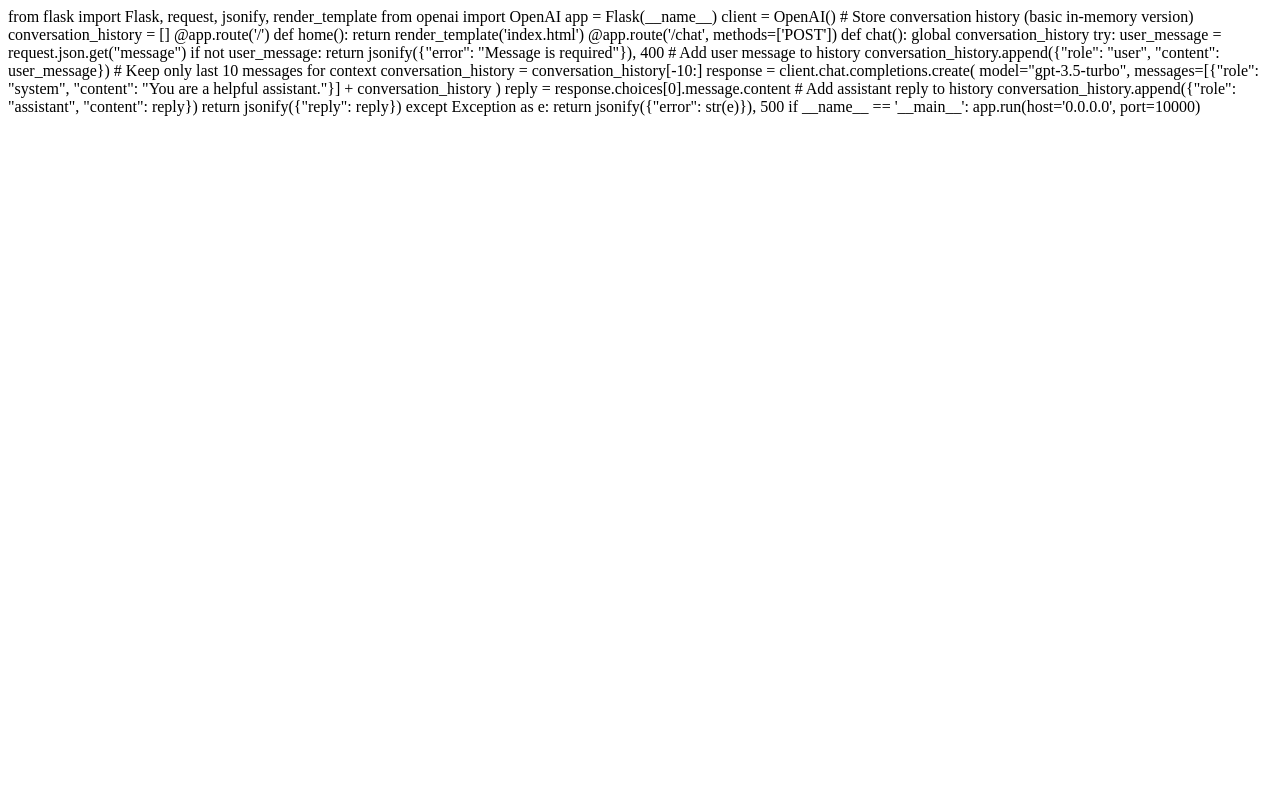
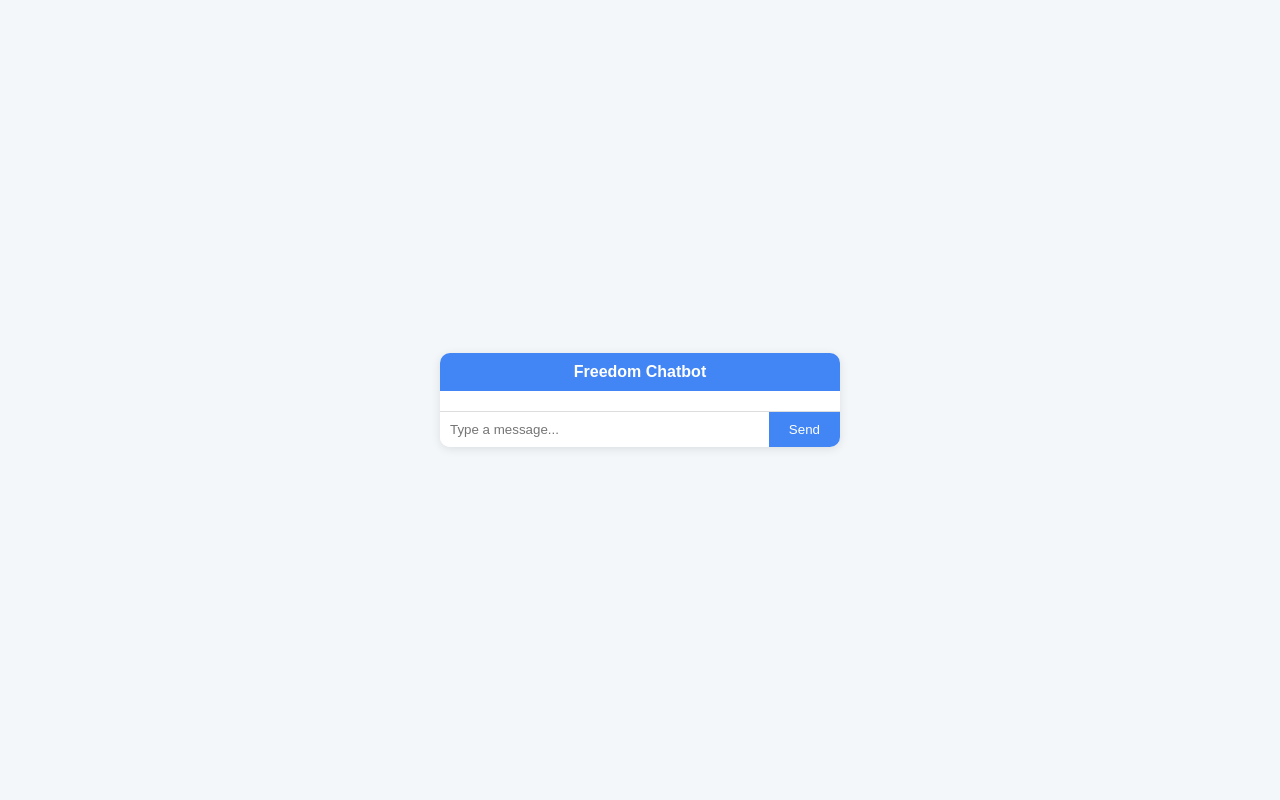
Before and after one commit to freedombydesign/freedom-chatbot, a Flask app: page / in a window 1280 px wide. Run offline with Flask 3, Linux system fonts and the light colour scheme.

Commit message:
Update index.html

```diff
--- a/templates/index.html
+++ b/templates/index.html
@@ -1,44 +1,68 @@
-from flask import Flask, request, jsonify, render_template
-from openai import OpenAI
+<!DOCTYPE html>
+<html lang="en">
+<head>
+  <meta charset="UTF-8">
+  <meta name="viewport" content="width=device-width, initial-scale=1.0">
+  <title>Freedom Chatbot</title>
+  <style>
+    body { font-family: Arial, sans-serif; background: #f4f7fa; display: flex; justify-content: center; align-items: center; height: 100vh; margin: 0; }
+    .chat-container { width: 400px; background: white; border-radius: 10px; box-shadow: 0 2px 10px rgba(0,0,0,0.1); display: flex; flex-direction: column; }
+    .chat-header { background: #4285f4; color: white; padding: 10px; border-radius: 10px 10px 0 0; text-align: center; font-weight: bold; }
+    .chat-messages { flex: 1; padding: 10px; overflow-y: auto; max-height: 300px; display: flex; flex-direction: column; }
+    .message { margin: 5px 0; padding: 8px 12px; border-radius: 10px; max-width: 80%; }
+    .user { background: #d4f7d4; align-self: flex-end; }
+    .assistant { background: #f1f1f1; align-self: flex-start; }
+    .user.latest { background: #a8e6a3; font-weight: bold; }
+    .chat-input { display: flex; border-top: 1px solid #ddd; }
+    .chat-input input { flex: 1; padding: 10px; border: none; border-radius: 0 0 0 10px; outline: none; }
+    .chat-input button { padding: 10px 20px; border: none; background: #4285f4; color: white; border-radius: 0 0 10px 0; cursor: pointer; }
+    .chat-input button:hover { background: #357ae8; }
+  </style>
+</head>
+<body>
+  <div class="chat-container">
+    <div class="chat-header">Freedom Chatbot</div>
+    <div class="chat-messages" id="chat-messages"></div>
+    <div class="chat-input">
+      <input type="text" id="user-input" placeholder="Type a message...">
+      <button onclick="sendMessage()">Send</button>
+    </div>
+  </div>
 
-app = Flask(__name__)
-client = OpenAI()
+  <script>
+    const messagesContainer = document.getElementById("chat-messages");
 
-# Store conversation history (basic in-memory version)
-conversation_history = []
+    function addMessage(content, sender, latest = false) {
+      const msg = document.createElement("div");
+      msg.classList.add("message", sender);
+      if (latest && sender === "user") {
+        msg.classList.add("latest");
+      }
+      msg.textContent = content;
+      messagesContainer.appendChild(msg);
+      messagesContainer.scrollTop = messagesContainer.scrollHeight;
+    }
 
-@app.route('/')
-def home():
-    return render_template('index.html')
+    async function sendMessage() {
+      const input = document.getElementById("user-input");
+      const text = input.value.trim();
+      if (!text) return;
 
-@app.route('/chat', methods=['POST'])
-def chat():
-    global conversation_history
-    try:
-        user_message = request.json.get("message")
-        if not user_message:
-            return jsonify({"error": "Message is required"}), 400
+      // Remove 'latest' class from old user messages
+      document.querySelectorAll(".user.latest").forEach(el => el.classList.remove("latest"));
 
-        # Add user message to history
-        conversation_history.append({"role": "user", "content": user_message})
+      addMessage(text, "user", true);
+      input.value = "";
 
-        # Keep only last 10 messages for context
-        conversation_history = conversation_history[-10:]
+      const response = await fetch("/chat", {
+        method: "POST",
+        headers: { "Content-Type": "application/json" },
+        body: JSON.stringify({ message: text })
+      });
 
-        response = client.chat.completions.create(
-            model="gpt-3.5-turbo",
-            messages=[{"role": "system", "content": "You are a helpful assistant."}] + conversation_history
-        )
-
-        reply = response.choices[0].message.content
-
-        # Add assistant reply to history
-        conversation_history.append({"role": "assistant", "content": reply})
-
-        return jsonify({"reply": reply})
-
-    except Exception as e:
-        return jsonify({"error": str(e)}), 500
-
-if __name__ == '__main__':
-    app.run(host='0.0.0.0', port=10000)
+      const data = await response.json();
+      addMessage(data.reply, "assistant");
+    }
+  </script>
+</body>
+</html>
```
